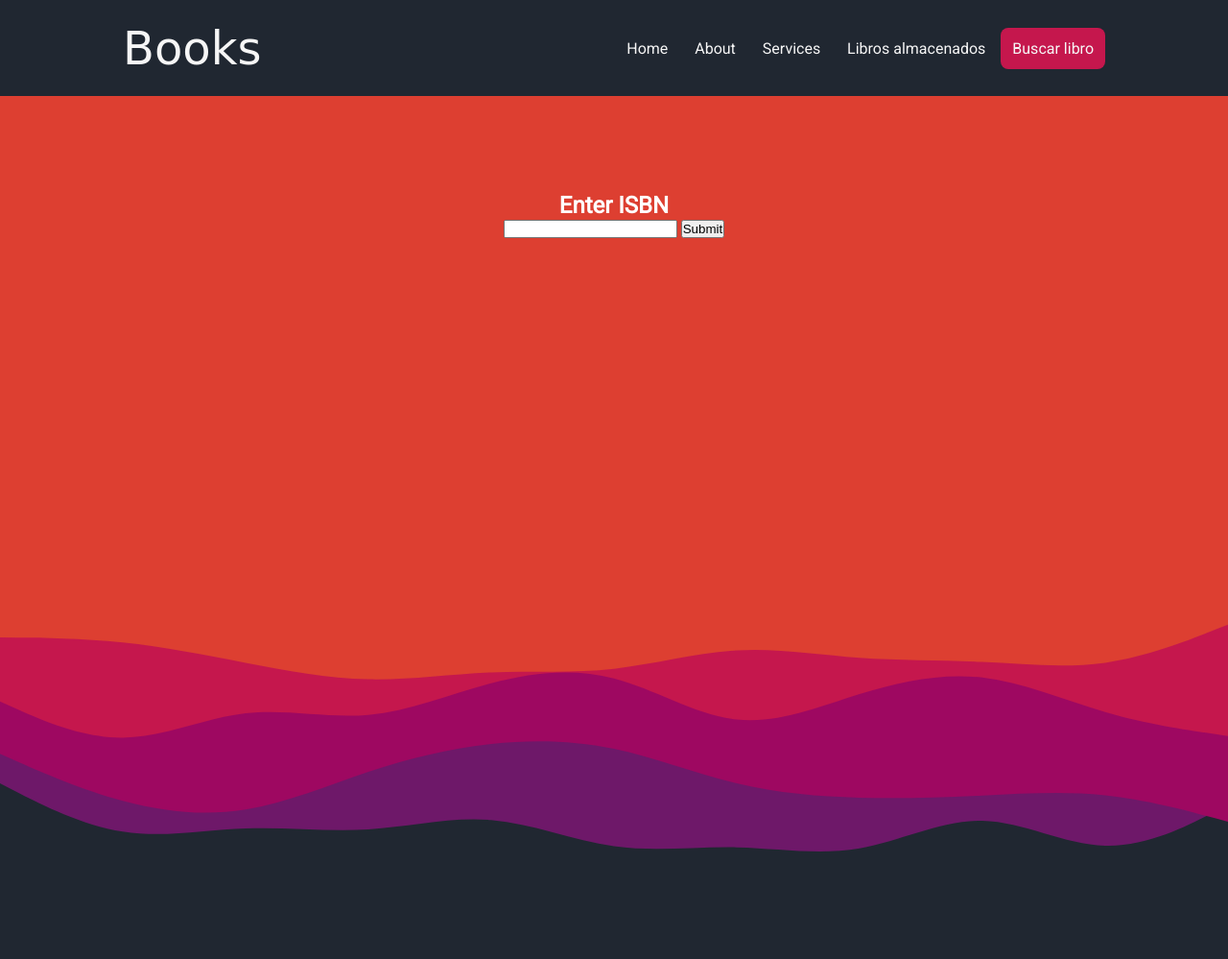
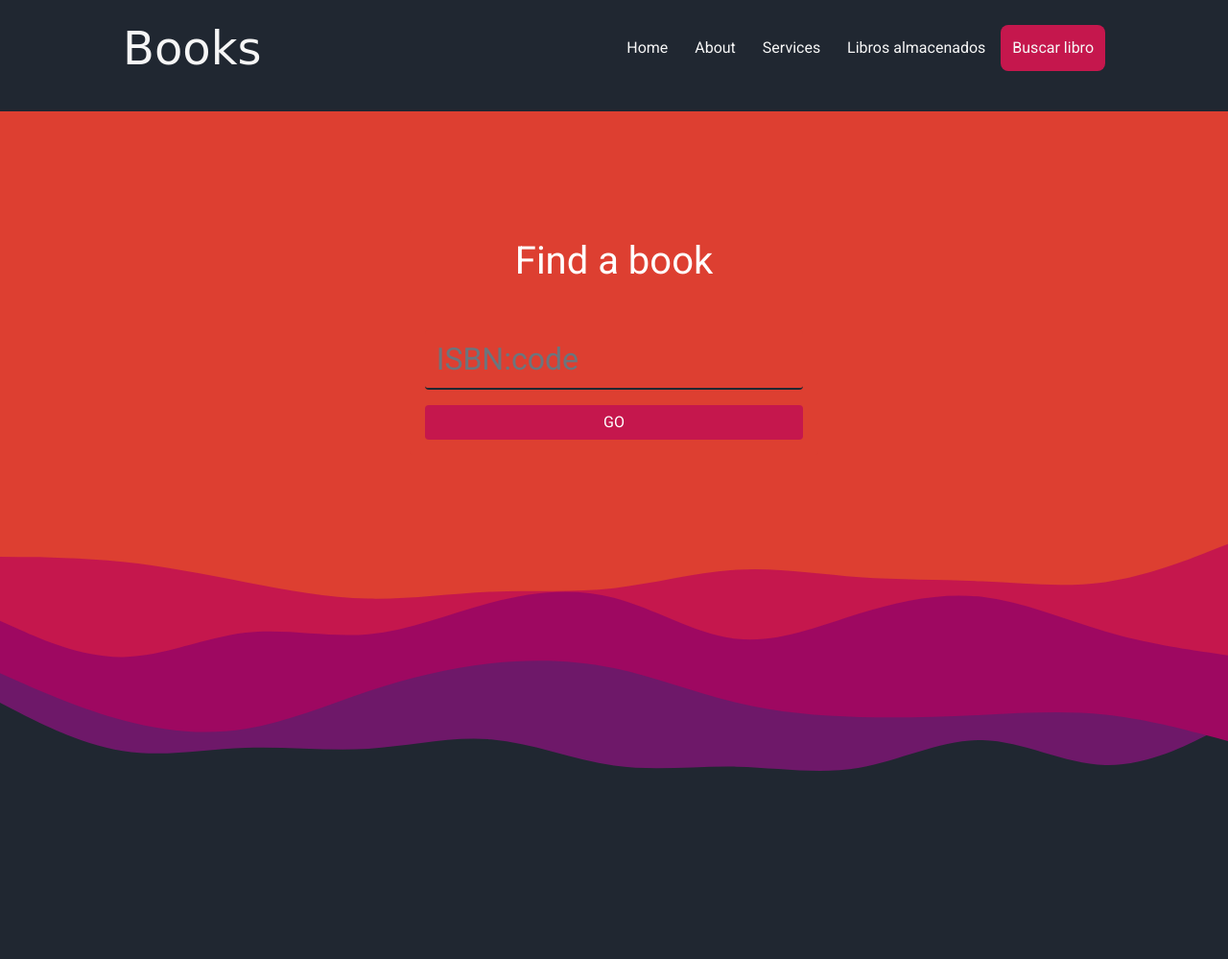
Before and after one commit to AlejoTorres2001/Book_fetching_App, a Node server app: page / in a window 1280 px wide. Shown: the top 999 px of the page at 96% size. Run offline with Node 20, Linux system fonts and the light colour scheme; some libraries are stand-ins or nearby versions.

Commit message:
Added ISBN code form and styles

```diff
--- a/src/public/styles/Styles.css
+++ b/src/public/styles/Styles.css
@@ -90,3 +90,35 @@ section {
     text-align: left;
   }
 }
+
+
+.card{
+  background: #dd3f31 !important;
+  border-style: none;
+
+}
+.card-header{
+  background: #dd3f31 !important;
+  border-style: none;
+}
+.btn-primary{
+  background: #c5174d !important;
+  border-style: none;
+}
+.input{
+  outline: 0;
+  border-width: 0 0 2px;
+  border-color: #202731;
+  background: #dd3f31 !important;
+  font-size: xx-large !important;
+
+}
+.input:focus {
+  border-color: #202731
+}
+input:-webkit-autofill,
+input:-webkit-autofill:hover,
+input:-webkit-autofill:focus,
+input:-webkit-autofill:active {
+    transition: background-color 5000s ease-in-out 0s;
+}
--- a/src/server.js
+++ b/src/server.js
@@ -35,7 +35,6 @@ app.get('/', async (req, res) => {
     }
     else{
         res.render('main', {layout : 'index'});
-        // res.sendFile(__dirname+'/public/views/index.html')
 
     }
 
--- a/src/views/layouts/index.hbs
+++ b/src/views/layouts/index.hbs
@@ -10,6 +10,7 @@
     <link rel="preconnect" href="https://fonts.googleapis.com">
 <link rel="preconnect" href="https://fonts.gstatic.com" crossorigin>
 <link href="https://fonts.googleapis.com/css2?family=Roboto+Mono:wght@200&display=swap" rel="stylesheet">
+  <link href="https://cdn.jsdelivr.net/npm/bootstrap@5.0.2/dist/css/bootstrap.min.css" rel="stylesheet" integrity="sha384-EVSTQN3/azprG1Anm3QDgpJLIm9Nao0Yz1ztcQTwFspd3yD65VohhpuuCOmLASjC" crossorigin="anonymous">
 
 	<link rel="stylesheet" href="../styles/Styles.css">
   </head>
--- a/src/views/main.hbs
+++ b/src/views/main.hbs
@@ -8,25 +8,10 @@
 </head>
 
 <body>
-	<div class="navbar">
-		<div class="navcontainer">
-			<p class="logo">Books</p>
-			<ul>
-				<li>Home</li>
-				<li>About</li>
-				<li>Services</li>
-				<li>Libros almacenados</li>
-				<li class="active">Buscar libro</li>
-			</ul>
-		</div>
-	</div>
+	{{>nav}}
 	<main>
 		<section class="section1">
-            <h2>Enter ISBN</h2>
-            <form action="http://localhost:8000#books-anchor" method="GET">
-                <input type="text" name="code">
-                <button type="submit" id="submit">Submit</button>
-            </form>
+            {{>fetching}}
 
 
         </section>
--- /dev/null
+++ b/src/views/partials/fetching.hbs
@@ -0,0 +1,19 @@
+
+    <div class="col-md-4 mx-auto">
+        <div class="card mt-4 text-center">
+            <div class="card-header">
+
+                  <h1>Find a book</h1>
+            </div>
+            <div class="card-body">
+                 <form action="http://localhost:8000#books-anchor" method="GET">
+                    <div class="mt-3">
+                        <input class="input form-control" type="text" name="code" placeholder="ISBN:code">
+                    </div>
+                    <div class="mt-3">
+                        <button class=" btn btn-primary w-100" type="submit" id="submit"><span>GO</span> <i class="fa fa-check"></i></button>
+                    </div>
+                 </form>
+            </div>
+    </div>
+        </div>
--- /dev/null
+++ b/src/views/partials/nav.hbs
@@ -0,0 +1,12 @@
+<div class="navbar">
+		<div class="navcontainer">
+			<p class="logo">Books</p>
+			<ul>
+				<li>Home</li>
+				<li>About</li>
+				<li>Services</li>
+				<li>Libros almacenados</li>
+				<li class="active">Buscar libro</li>
+			</ul>
+		</div>
+	</div>
```
